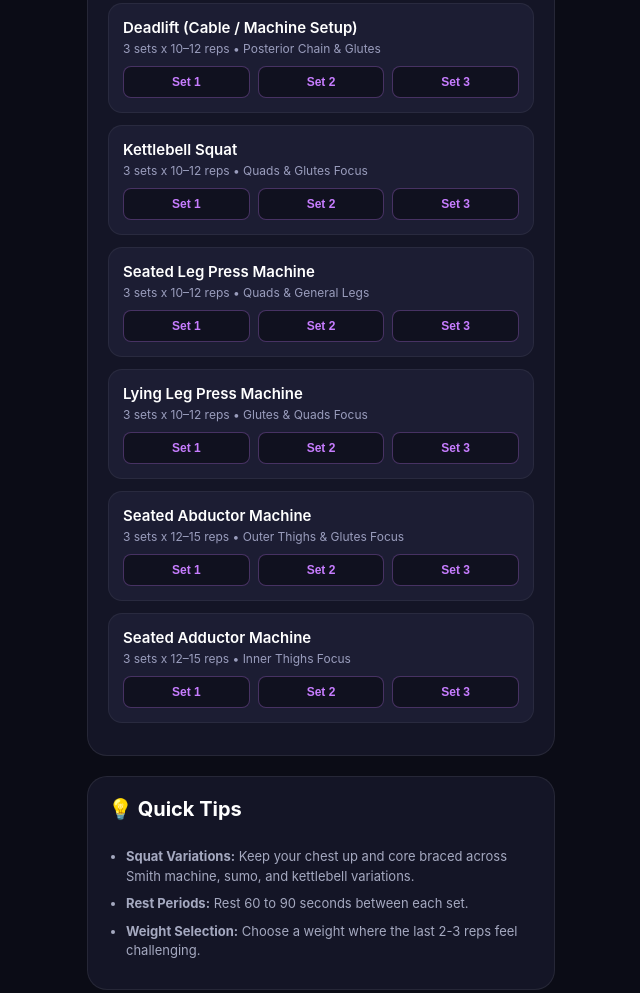
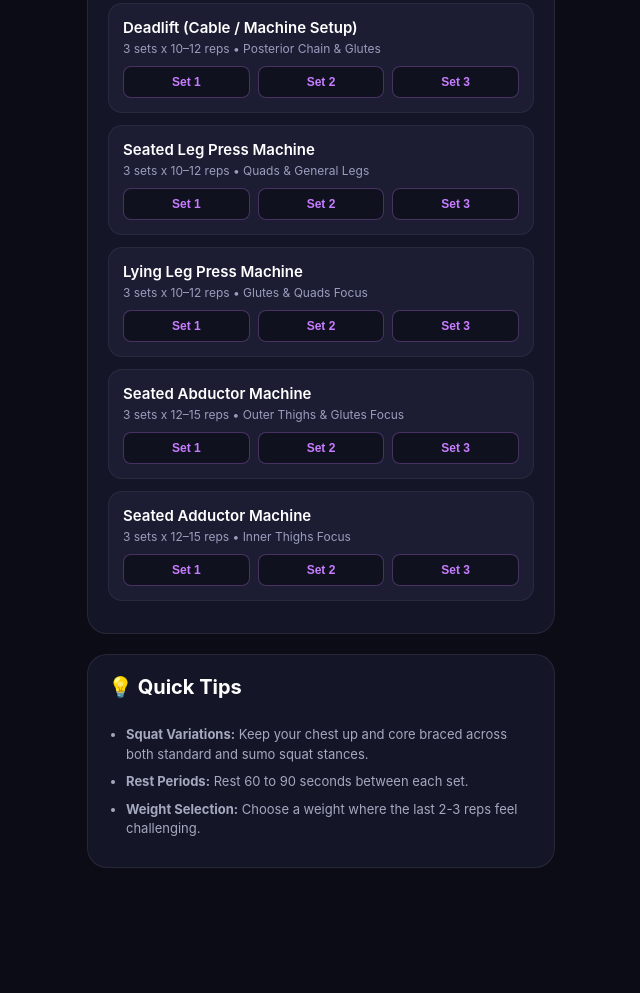
Before and after one commit to bri94anah/PF-Routine, a plain HTML site: page index.html in a window 1280 px wide. Shown: the part 1593-2586 px from the top of the page, without its empty margins (319-959 px from the left). After the commit the page ends 2561 px from the top, so only its background shows below. Drawn offline with Linux system fonts and the light colour scheme.

Commit message:
Update index.html

```diff
--- a/index.html
+++ b/index.html
@@ -288,18 +288,6 @@
 
         <div class="exercise-item">
             <div class="exercise-header exercise-info">
-                <h3>Kettlebell Squat</h3>
-                <p>3 sets x 10–12 reps • Quads & Glutes Focus</p>
-            </div>
-            <div class="set-buttons">
-                <button class="set-btn" onclick="toggleSet(this, 1)">Set 1</button>
-                <button class="set-btn" onclick="toggleSet(this, 2)">Set 2</button>
-                <button class="set-btn" onclick="toggleSet(this, 3)">Set 3</button>
-            </div>
-        </div>
-
-        <div class="exercise-item">
-            <div class="exercise-header exercise-info">
                 <h3>Seated Leg Press Machine</h3>
                 <p>3 sets x 10–12 reps • Quads & General Legs</p>
             </div>
@@ -352,7 +340,7 @@
         <h2>💡 Quick Tips</h2>
         <br>
         <ul class="tips-section">
-            <li><strong>Squat Variations:</strong> Keep your chest up and core braced across Smith machine, sumo, and kettlebell variations.</li>
+            <li><strong>Squat Variations:</strong> Keep your chest up and core braced across both standard and sumo squat stances.</li>
             <li><strong>Rest Periods:</strong> Rest 60 to 90 seconds between each set.</li>
             <li><strong>Weight Selection:</strong> Choose a weight where the last 2-3 reps feel challenging.</li>
         </ul>
```
